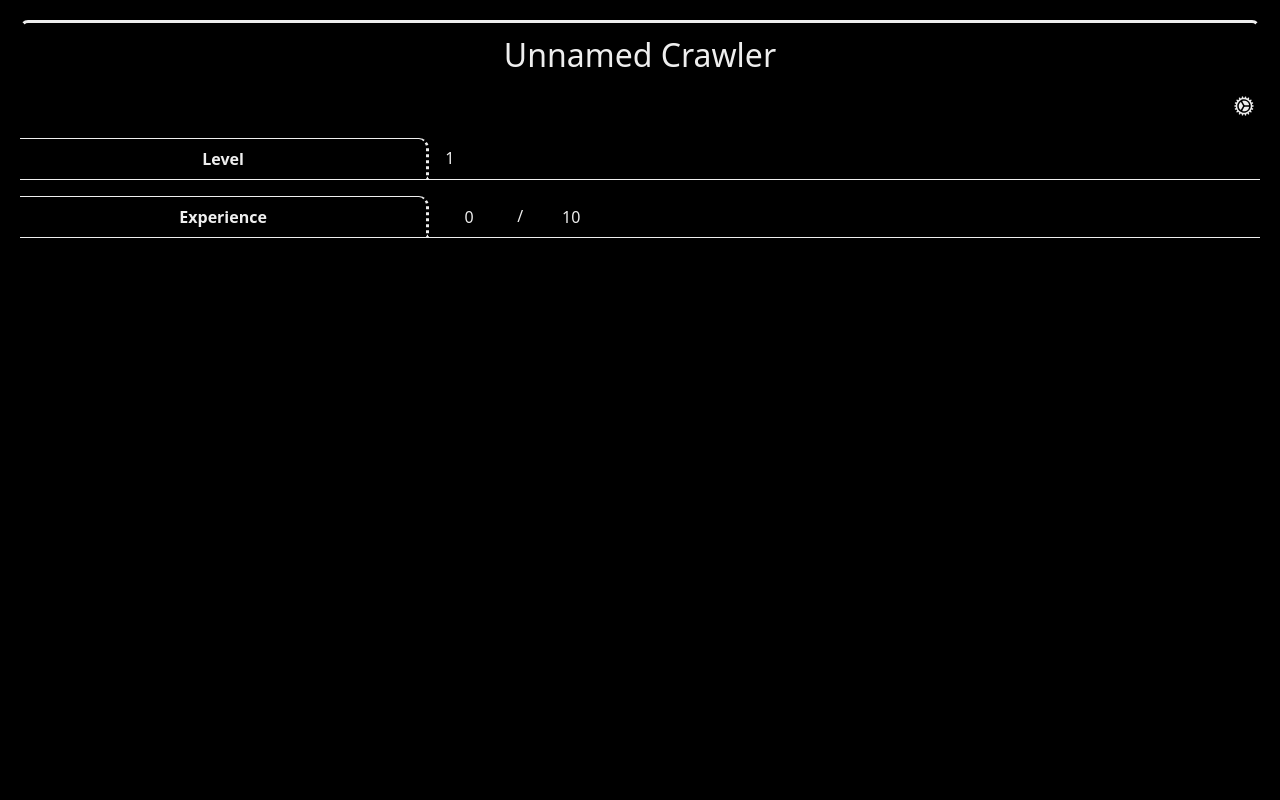
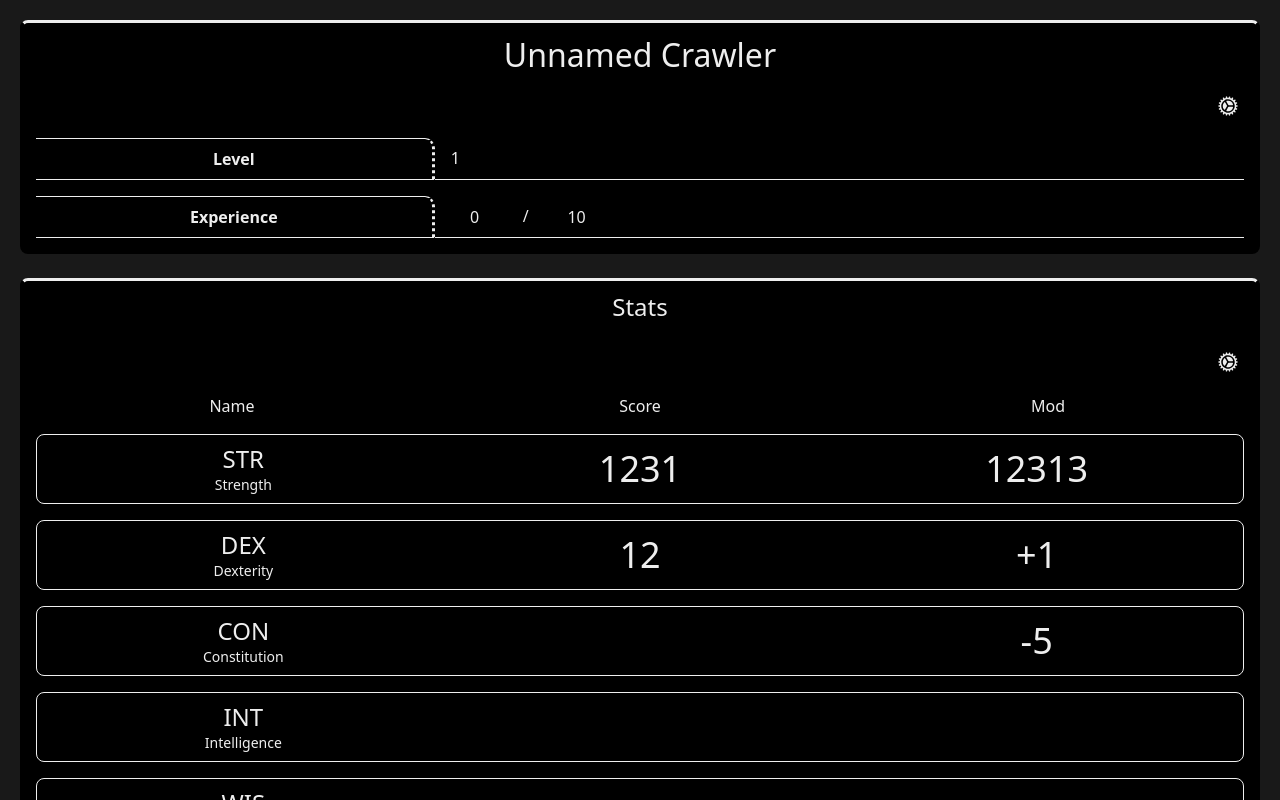
Before and after one commit to abroom/sdgo, a React (Vite) app: page / in a window 1280 px wide. Built offline with nearby package versions, Linux system fonts and the light colour scheme.

Commit message:
Stats display

```diff
--- a/src/components/CharacterSheet/Core/Core.css
+++ b/src/components/CharacterSheet/Core/Core.css
@@ -1,9 +1,5 @@
 @layer components {
-	.values {
-		display: flex;
-		flex-direction: column;
-		gap: 1em;
-
+	.core .values {
 		> div {
 			display: flex;
 
--- a/src/components/CharacterSheet/Core/Core.tsx
+++ b/src/components/CharacterSheet/Core/Core.tsx
@@ -1,11 +1,13 @@
+import { ArrowDownOnSquareIcon, CogIcon } from '@heroicons/react/24/solid';
+import classNames from 'classnames';
 import { useEffect, useRef, useState } from 'react';
-import { ArrowDownOnSquareIcon, CogIcon } from '@heroicons/react/24/solid';
+
 import type { CharacterSheet, CharacterSheetSectionProps } from '../types';
-import './Core.css';
-import classNames from 'classnames';
+import { NotesItem } from '../NotesItem';
 import { CoreStandardItem } from './CoreStandardItem';
 import { CoreExperienceItem } from './CoreExperienceItem';
-import { NotesItem } from '../NotesItem';
+
+import './Core.css';
 
 type CoreStandardItemKey = keyof Omit<
 	CharacterSheet['core'],
@@ -43,7 +45,7 @@ export const Core = ({
 		<section className="core">
 			{editors.has('name') ? (
 				<input
-					className="h-[3em] my-[0.55em]"
+					className="h-[3em] my-[0.55em] mx-[1em] w-[calc(100%-2em)]"
 					ref={nameRef}
 					type="text"
 					placeholder="Unnamed Crawler"
@@ -76,7 +78,7 @@ export const Core = ({
 			)}
 			{isContentVisible && (
 				<>
-					<div className="flex justify-end">
+					<div className="flex justify-end mx-[1em]">
 						<button
 							className="w-[2em] p-[0.25em] rounded-sm"
 							onClick={() => {
--- /dev/null
+++ b/src/components/CharacterSheet/Stats/Stats.css
@@ -0,0 +1,24 @@
+@layer components {
+	.values {
+		.stat-header,
+		.stat {
+			display: grid;
+			gap: 1em;
+			grid-template-columns: 1fr 1fr 1fr;
+			text-align: center;
+		}
+
+		.stat {
+			border: 1px solid var(--white);
+			border-radius: 8px;
+			padding: 0.5em 1em;
+
+			> span {
+				display: flex;
+				flex-direction: column;
+				align-items: center;
+				justify-content: center;
+			}
+		}
+	}
+}
--- /dev/null
+++ b/src/components/CharacterSheet/Stats/Stats.tsx
@@ -0,0 +1,85 @@
+import { ArrowDownOnSquareIcon, CogIcon } from '@heroicons/react/24/solid';
+import classNames from 'classnames';
+import { useState } from 'react';
+
+import { NotesItem } from '../NotesItem';
+import type { CharacterSheetSectionProps } from '../types';
+
+import './Stats.css';
+
+export const Stats = ({
+	characterSheet,
+	setCharacterSheet,
+}: CharacterSheetSectionProps) => {
+	const [isContentVisible, setIsContentVisible] = useState(true);
+	const [editors, setEditors] = useState<Set<string>>(new Set());
+
+	return (
+		<section className="stats">
+			<button
+				className={classNames('w-full', { toggled: !isContentVisible })}
+				onClick={() => setIsContentVisible((prev) => !prev)}
+			>
+				<h2>Stats</h2>
+			</button>
+			{isContentVisible && (
+				<>
+					<div className="flex justify-end mx-[1em]">
+						<button
+							className="w-[2em] p-[0.25em] rounded-sm"
+							onClick={() => {
+								console.log('clicked');
+							}}
+						>
+							{editors.size ? <ArrowDownOnSquareIcon /> : <CogIcon />}
+						</button>
+					</div>
+					<div className="values">
+						<div className="stat-header">
+							<span>Name</span>
+							<span>Score</span>
+							<span>Mod</span>
+						</div>
+						{characterSheet.stats.data.map((stat, index) => (
+							<div key={index} className="stat">
+								<span>
+									<p className="text-2xl uppercase">
+										{stat.name.substring(0, 3)}
+									</p>
+									<p className="text-sm">{stat.name}</p>
+								</span>
+								<span className="text-4xl">{stat.score}</span>
+								<span className="text-4xl">{stat.mod}</span>
+							</div>
+						))}
+						<NotesItem
+							isEditing={editors.has('notes')}
+							note={characterSheet.stats.notes}
+							handleChange={({ target: { value } }) =>
+								setCharacterSheet((prev) => ({
+									...prev,
+									stats: {
+										...prev.stats,
+										notes: value,
+									},
+								}))
+							}
+							startEditing={() =>
+								setEditors((prev) => {
+									prev.add('notes');
+									return new Set(prev);
+								})
+							}
+							stopEditing={() =>
+								setEditors((prev) => {
+									prev.delete('notes');
+									return new Set(prev);
+								})
+							}
+						/>
+					</div>
+				</>
+			)}
+		</section>
+	);
+};
--- a/src/components/CharacterSheet/constants.ts
+++ b/src/components/CharacterSheet/constants.ts
@@ -17,9 +17,9 @@ export const DEFAULT_CHARACTER_SHEET: CharacterSheet = {
 	},
 	stats: {
 		data: [
-			{ name: 'Strength', score: '', mod: '' },
-			{ name: 'Dexterity', score: '', mod: '' },
-			{ name: 'Constitution', score: '', mod: '' },
+			{ name: 'Strength', score: '1231', mod: '12313' },
+			{ name: 'Dexterity', score: '12', mod: '+1' },
+			{ name: 'Constitution', score: '', mod: '-5' },
 			{ name: 'Intelligence', score: '', mod: '' },
 			{ name: 'Wisdom', score: '', mod: '' },
 			{ name: 'Charisma', score: '', mod: '' },
--- a/src/components/CharacterSheet/index.ts
+++ b/src/components/CharacterSheet/index.ts
@@ -1,3 +1,4 @@
 export * from './constants';
 export * from './types';
 export * from './Core/Core';
+export * from './Stats/Stats';
--- a/src/index.css
+++ b/src/index.css
@@ -1,6 +1,5 @@
 @import 'tailwindcss';
 
-/* body */
 @layer base {
 	body {
 		height: 100vh;
@@ -39,6 +38,7 @@
 		--text-color: var(--white);
 
 		--black: #000000;
+		--black-2: #191919;
 		--off-black: #242424;
 
 		--white: #eeeeee;
@@ -47,70 +47,3 @@
 		--grey: #303030;
 	}
 }
-
-/* root */
-/* :root {
-  width: 100%;
-  height: 100%;
-
-  font-family: system-ui, Avenir, Helvetica, Arial, sans-serif;
-  line-height: 1.5;
-  font-weight: 400;
-
-  color-scheme: light dark;
-  color: rgba(255, 255, 255, 0.87);
-  background-color: #242424;
-
-  font-synthesis: none;
-  text-rendering: optimizeLegibility;
-  -webkit-font-smoothing: antialiased;
-  -moz-osx-font-smoothing: grayscale;
-} */
-
-/*
-
-a {
-  font-weight: 500;
-  color: #646cff;
-  text-decoration: inherit;
-}
-a:hover {
-  color: #535bf2;
-} */
-
-/* h1 {
-  font-size: 3.2em;
-  line-height: 1.1;
-}
-
-button {
-  border-radius: 8px;
-  border: 1px solid transparent;
-  padding: 0.6em 1.2em;
-  font-size: 1em;
-  font-weight: 500;
-  font-family: inherit;
-  background-color: #1a1a1a;
-  cursor: pointer;
-  transition: border-color 0.25s;
-}
-button:hover {
-  border-color: #646cff;
-}
-button:focus,
-button:focus-visible {
-  outline: 4px auto -webkit-focus-ring-color;
-}
-
-@media (prefers-color-scheme: light) {
-  :root {
-    color: #213547;
-    background-color: #ffffff;
-  }
-  a:hover {
-    color: #747bff;
-  }
-  button {
-    background-color: #f9f9f9;
-  }
-} */
--- a/src/pages/CharacterSheetPage.css
+++ b/src/pages/CharacterSheetPage.css
@@ -2,16 +2,19 @@
 	.character-sheet-page {
 		display: flex;
 		flex-direction: column;
+		gap: 1.5em;
 		align-items: center;
 		height: 100%;
 		width: 100%;
 		overflow: auto;
 		padding: 20px;
-		background-color: var(--background-color);
+		background-color: var(--black-2);
 		color: var(--text-color);
 
 		section {
 			width: 100%;
+			background-color: var(--background-color);
+			border-radius: 8px;
 
 			> button {
 				border: solid;
@@ -26,7 +29,10 @@
 			}
 
 			.values {
-				margin-top: 1em;
+				display: flex;
+				flex-direction: column;
+				gap: 1em;
+				margin: 1em;
 			}
 
 			h1 {
--- a/src/pages/CharacterSheetPage.tsx
+++ b/src/pages/CharacterSheetPage.tsx
@@ -2,6 +2,7 @@ import { useState } from 'react';
 import {
 	Core,
 	DEFAULT_CHARACTER_SHEET,
+	Stats,
 	type CharacterSheet,
 } from '../components/CharacterSheet';
 import './CharacterSheetPage.css';
@@ -16,6 +17,7 @@ export const CharacterSheetPage = () => {
 	return (
 		<div className="character-sheet-page">
 			<Core {...sectionProps} />
+			<Stats {...sectionProps} />
 		</div>
 	);
 };
```
